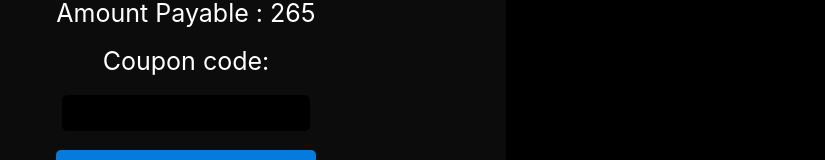
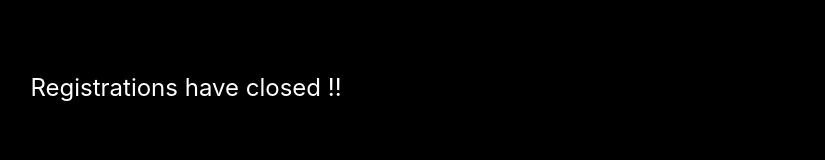
Before and after one commit to e-cell-bphc/Main-Website-new-, a Next.js app: page /id/paynow in a window 1280 px wide. Shown: the part 312-472 px from the top of the page, without its empty margins (454-1279 px from the left). Built offline with nearby package versions, Linux system fonts and the light colour scheme; no server answers.

Commit message:
Forced PAYNOW

```diff
--- a/pages/id/paynow.js
+++ b/pages/id/paynow.js
@@ -208,7 +208,7 @@ function Paynow() {
 
   return (
     <>
-      <div className={styles.container}>
+      {/* <div className={styles.container}>
         <div className={styles.box}>
           <div className={styles.header}>Pay Here</div>
           <div className={styles.coupon}>
@@ -247,6 +247,9 @@ function Paynow() {
             </div>
           </div>
         </div>
+      </div> */}
+      <div className={styles.container}>
+        <div style={{ fontSize: '1.5em'}}> Registrations have closed !!</div>
       </div>
     </>
   )
```
